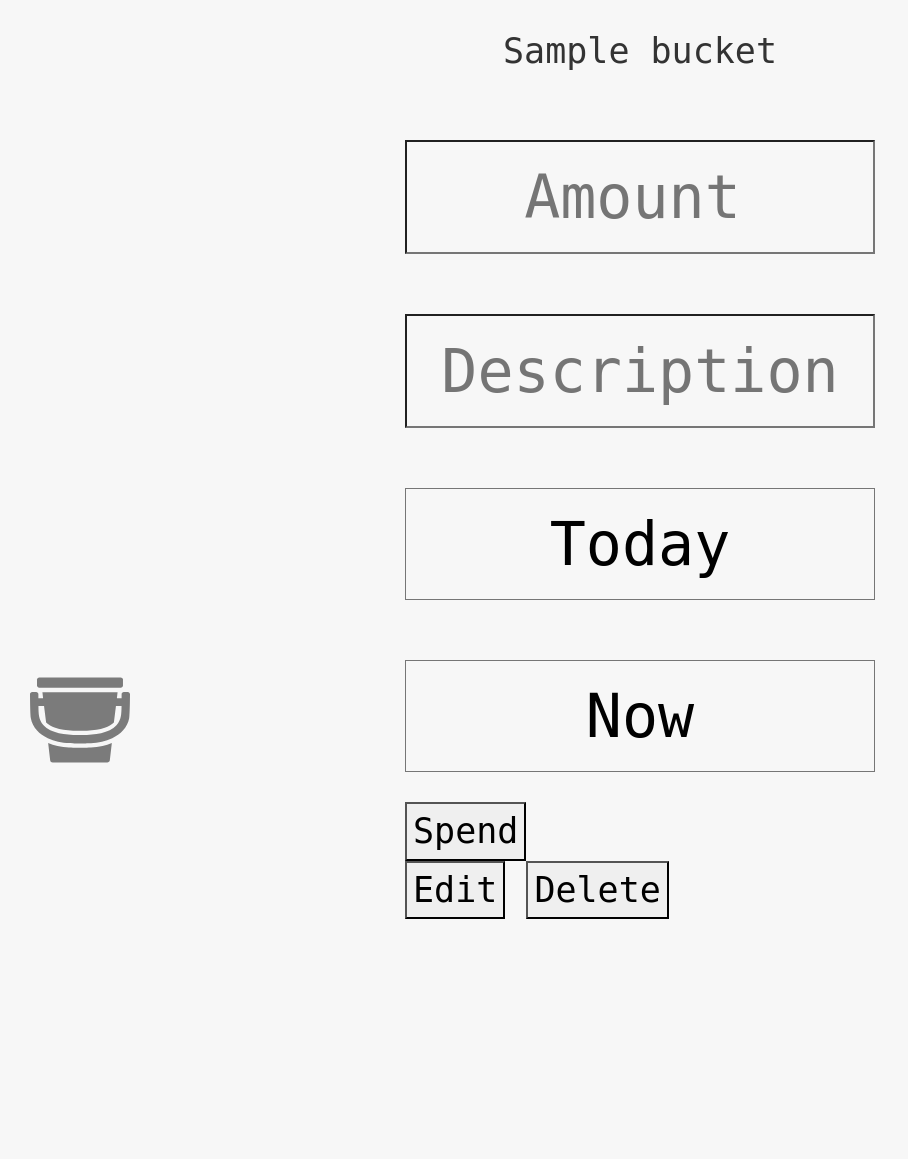
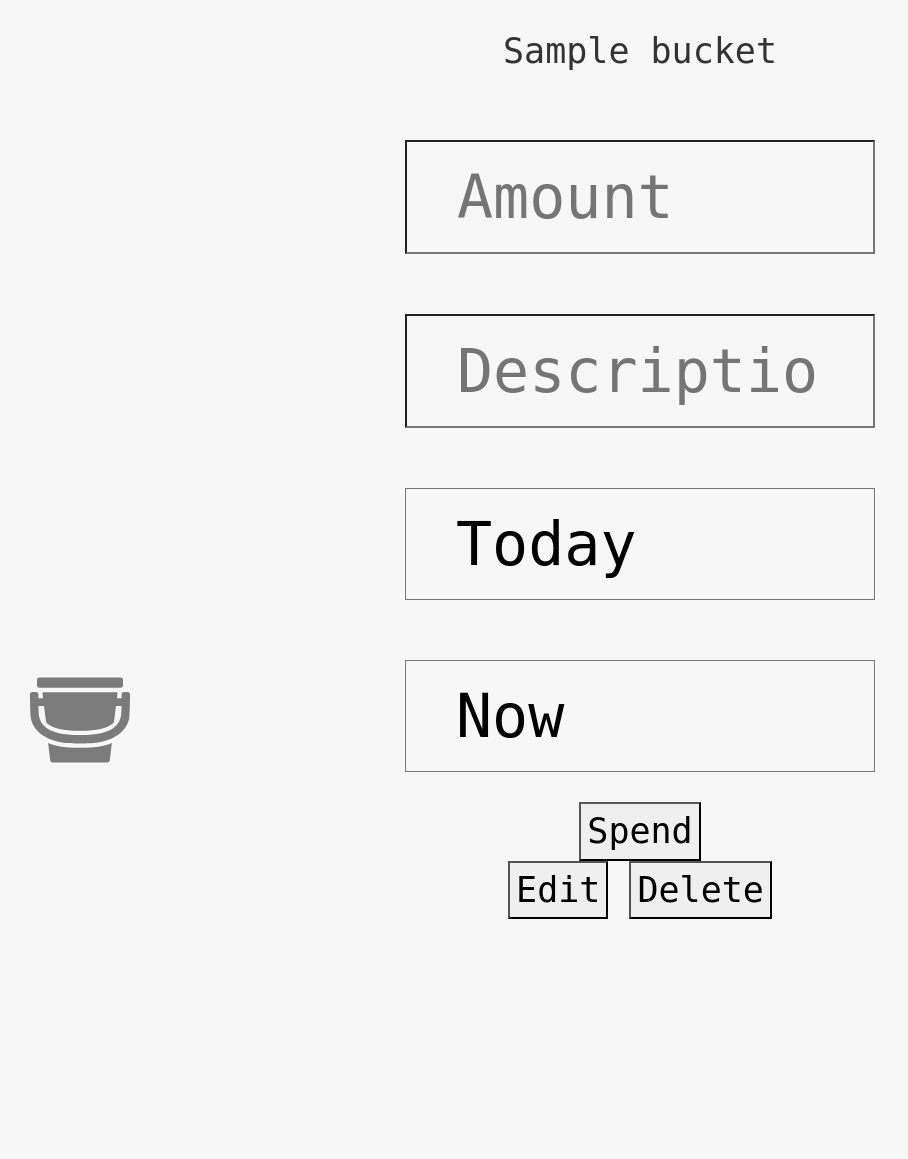
Before and after one commit to bryanchambers/buckets, a Flask app: page /buckets/1 in a window 1280 px wide. Shown: the top 1159 px of the page, without its empty margins (0-908 px from the left). Run offline with Flask 2, Linux system fonts and the light colour scheme; tables that the repository leaves empty hold one stand-in row (values such as "Sample post"); some libraries are stand-ins or nearby versions.

Commit message:
Updated bucket styling

```diff
--- a/static/style.css
+++ b/static/style.css
@@ -29,16 +29,13 @@ body {
 input, select {
     width: 100%;
     margin: 30px 0px;
-    padding: 10px;
-    text-align: center;
+    padding: 10px 50px;
     font-size:  60px !important;
     background: #f7f7f7;
     -webkit-appearance: none;
 }
 
-select {
-    padding: 10px;
-}
+
 
 
 
--- a/templates/bucket.html
+++ b/templates/bucket.html
@@ -39,15 +39,15 @@
                 }
         </script>
 
-
-
         <select id='time' name='time'>
             {% for time in times %}
                 <option value='{{ time.value }}'>{{ time.display }}</option>
             {% endfor %}
         </select>
 
-		<button name='submit' type='submit'>Spend</button>
+
+
+        <div class='txt-center'><button name='submit' type='submit'>Spend</button></div>
 
         <input id='tz-offset' name='tz-offset' type='hidden'>
 
@@ -60,7 +60,9 @@
 
     </form>
 
-	<a href='{{ bucket.id }}/edit'><button>Edit</button></a>
+    <div class='txt-center'>
+        <a href='{{ bucket.id }}/edit'  ><button>Edit</button></a>
         <a href='{{ bucket.id }}/delete'><button>Delete</button></a>
+    </div>
 
 {% endblock %}
```
Lines whose indentation alone changed are shown as unchanged.
